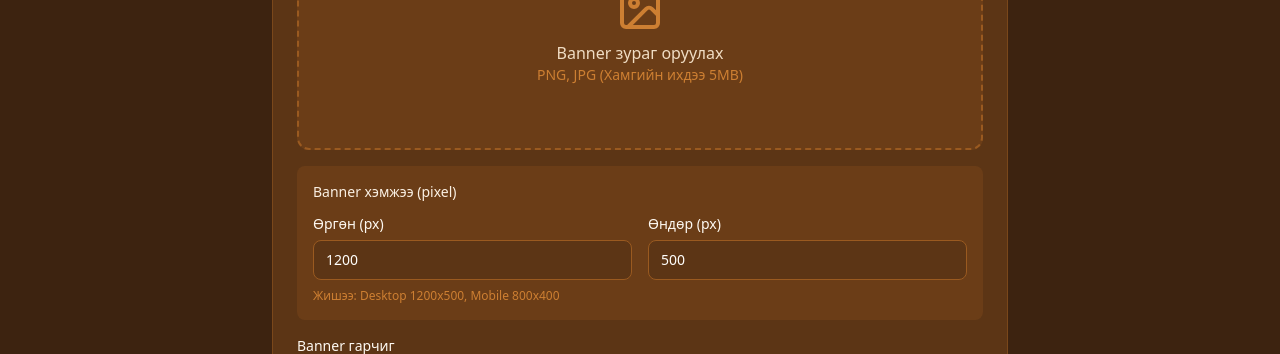
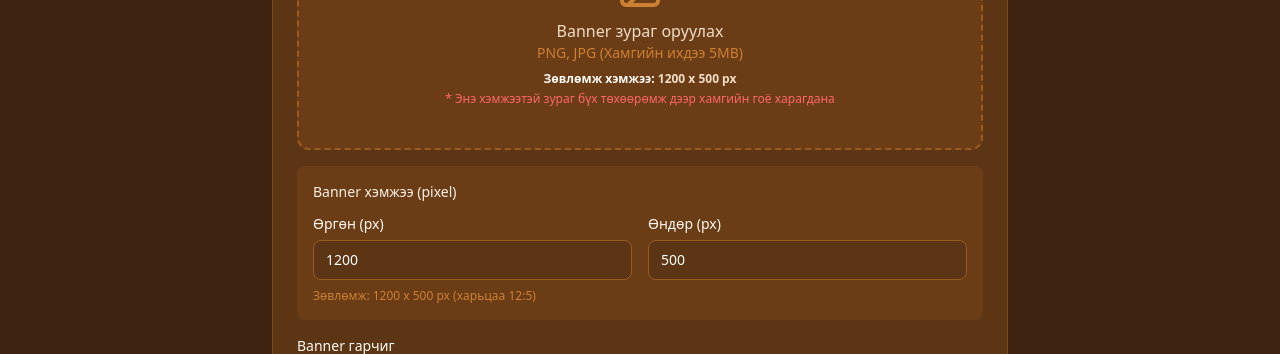
Before and after one commit to Zenithi77/good-cup, a Next.js app: page /admin/settings in a window 1280 px wide. Shown: the part 394-748 px from the top of the page. Built offline with nearby package versions, Linux system fonts and the light colour scheme; no server answers; the database is empty.

Commit message:
Admin: update banner size recommendation to 1200x500px

```diff
--- a/src/app/admin/settings/page.tsx
+++ b/src/app/admin/settings/page.tsx
@@ -183,6 +183,9 @@ export default function AdminSettingsPage() {
                   >
                     <Trash2 className="w-4 h-4" />
                   </button>
+                  <div className="absolute bottom-2 left-2 bg-black/60 text-xs text-white rounded px-2 py-1">
+                    Зөвлөмж хэмжээ: <b>1200 x 500 px</b>
+                  </div>
                 </div>
               ) : (
                 <div
@@ -196,6 +199,10 @@ export default function AdminSettingsPage() {
                       <ImageIcon className="w-12 h-12 text-coffee-500 mb-2" />
                       <p className="text-coffee-400">Banner зураг оруулах</p>
                       <p className="text-coffee-500 text-sm">PNG, JPG (Хамгийн ихдээ 5MB)</p>
+                      <p className="text-coffee-400 text-xs mt-2">
+                        <span className="font-semibold text-coffee-200">Зөвлөмж хэмжээ:</span> <b>1200 x 500 px</b>
+                      </p>
+                      <p className="text-red-400 text-xs mt-1">* Энэ хэмжээтэй зураг бүх төхөөрөмж дээр хамгийн гоё харагдана</p>
                     </>
                   )}
                 </div>
@@ -242,7 +249,7 @@ export default function AdminSettingsPage() {
                   />
                 </div>
                 <p className="text-coffee-500 text-xs mt-2">
-                  Жишээ: Desktop 1200x500, Mobile 800x400
+                  Зөвлөмж: 1200 x 500 px (харьцаа 12:5)
                 </p>
               </div>
 
```
